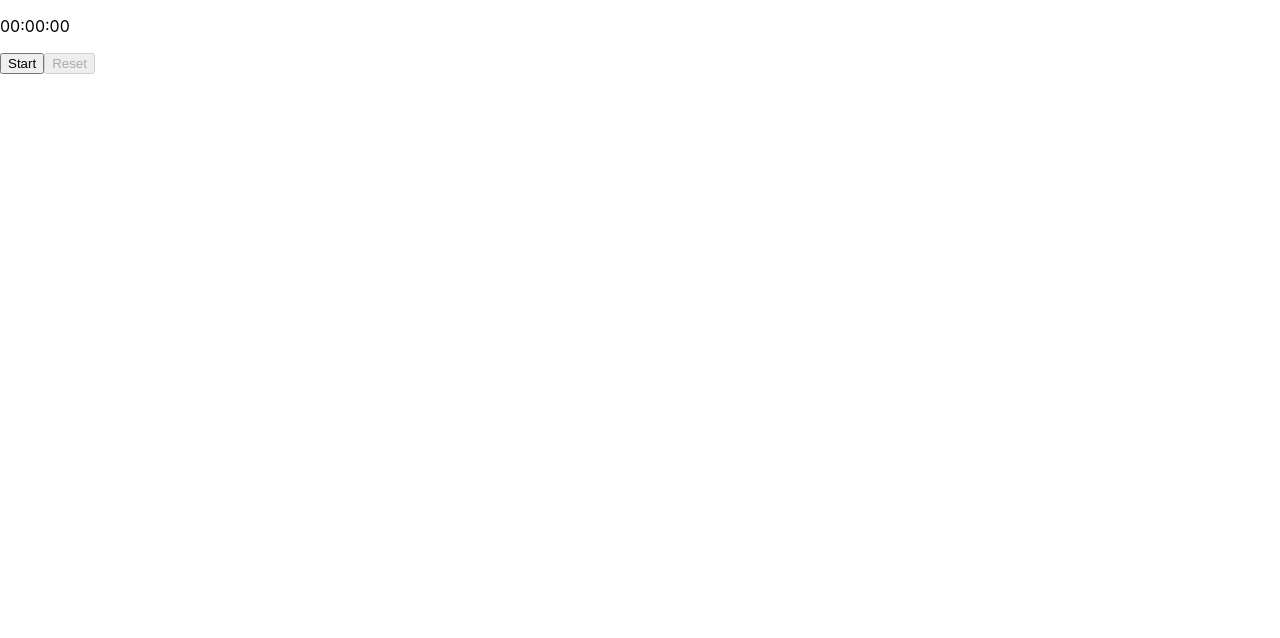
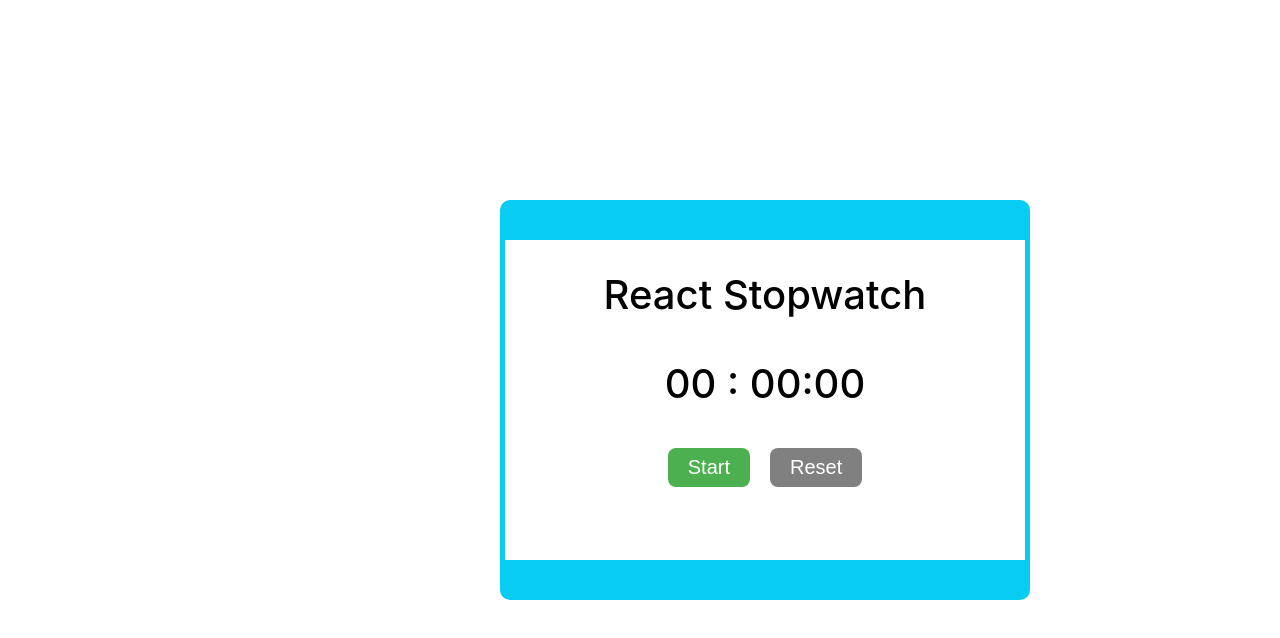
Before and after one commit to iamneo-production/dbefaffbacedfcddddbbedcfcdbadffbabbf, a React (Create React App) app in the folder reactapp/: page / in a window 1280 px wide. Shown: the top 638 px of the page. Built offline with nearby package versions, Linux system fonts and the light colour scheme.

Commit message:
Backup Commit

```diff
--- /dev/null
+++ b/reactapp/src/components/Stopwatch/Stopwatch.css
@@ -0,0 +1,48 @@
+.stopwatch-container {
+    align-items: center;
+    text-align: center;
+    padding: 10px;
+    width: 500px;
+    height: 300px;
+    margin: 200px 500px;
+    /* margin: auto; */
+    border-top: solid rgb(9, 204, 243) 40px;
+    border-left: solid rgb(9, 204, 243) 5px;
+    border-right: solid rgb(9, 204, 243) 5px;
+    border-bottom: solid rgb(9, 204, 243) 40px;
+    border-radius: 10px;
+}
+#header-text {
+    font-size: 40px;
+    font-weight: 500;
+    margin: 20px;
+}
+
+
+.time-text {
+    font-size: 40px;
+    margin: 20px;
+    /* text-align: center; */
+    font-weight: 500;
+    padding: 20px;
+}
+
+.button {
+    font-size: 20px;
+    margin: 0 10px;
+    padding: 8px 20px;
+    border-radius: 8px;
+    background-color: #4CAF50;
+    color: white;
+    border: none;
+    cursor: pointer;
+}
+
+.button:hover {
+    background-color: #3e8e41;
+}
+
+.button:disabled {
+    background-color: #808080;
+    cursor: not-allowed;
+}
--- a/reactapp/src/components/Stopwatch/Stopwatch.jsx
+++ b/reactapp/src/components/Stopwatch/Stopwatch.jsx
@@ -1,71 +1,69 @@
-
-import React, { useState, useRef, useEffect } from 'react';
+import React, { useState, useEffect, useRef } from 'react';
+import './Stopwatch.css';
+import { act } from '@testing-library/react';
 
 
-const Stopwatch = () => {
+function Stopwatch() {
+    const [time, setTime] = useState(0);
+    const intervalRef = useRef(null);
     const [isRunning, setIsRunning] = useState(false);
-  const [elapsedTime, setElapsedTime] = useState(0);
-  const intervalRef = useRef(null);
-
-  useEffect(() => {
-    return () => clearInterval(intervalRef.current);
-  }, []);
+    const [isPaused, setIsPaused] = useState(false);
+    const [isResetDisabled, setIsResetDisabled] = useState(true);
 
     useEffect(() => {
         if (isRunning) {
             intervalRef.current = setInterval(() => {
-        setElapsedTime((prevElapsedTime) => prevElapsedTime + 1000);
+                act(() => {
+                  setTime(prevTime => prevTime + 1);
+                });
             }, 1000);
         } else {
             clearInterval(intervalRef.current);
         }
-  }, [isRunning]);
+    }, [isRunning, intervalRef]);
 
-  const handleStart = () => {
+
+    function handleStart() {
         setIsRunning(true);
-  };
+        setIsResetDisabled(false);
+    }
 
-  const handlePause = () => {
+    function handlePause() {
+        clearInterval(intervalRef.current);
         setIsRunning(false);
-  };
+        setIsPaused(true);
+    }
 
-  const handleReset = () => {
-    setElapsedTime(0);
+    function handleReset() {
+        clearInterval(intervalRef.current);
+        setTime(0);
         setIsRunning(false);
-  };
+        setIsPaused(false);
+        setIsResetDisabled(true);
+    }
 
-  const formatTime = (time) => {
-    const pad = (num) => String(num).padStart(2, '0');
-    const seconds = pad(Math.floor((time / 1000) % 60));
-    const minutes = pad(Math.floor((time / 1000 / 60) % 60));
-    const hours = pad(Math.floor(time / 1000 / 3600));
-    return `${hours}:${minutes}:${seconds}`;
-  };
+    function handleResume() {
+        setIsRunning(true);
+        setIsPaused(false);
+    }
+    const formatTime = (seconds) => {
+        let minutes = Math.floor(seconds / 60);
+        let hours = Math.floor(minutes / 60);
+        let remainingMinutes = minutes % 60;
+        let remainingSeconds = seconds % 60;
+        return `${hours.toString().padStart(2, "0")} : ${remainingMinutes.toString().padStart(2, "0")}:${remainingSeconds.toString().padStart(2, "0")}`
+    }
 
     return (
-    <div className="stopwatch">
-      <p id="time" data-testid="time">
-        {formatTime(elapsedTime)}
-      </p>
-      {isRunning ? (
-        <button id="pause" data-testid="pause" onClick={handlePause}>
-          Pause
-        </button>
-      ) : (
-        <button id="start" data-testid="start" onClick={handleStart}>
-          Start
-        </button>
-      )}
-      <button
-        id="reset"
-        data-testid="reset"
-        onClick={handleReset}
-        disabled={!elapsedTime}
-      >
-        Reset
-      </button>
+        <div className="stopwatch-container">
+            <p id="header-text">React Stopwatch</p>
+            <p id="time" data-testid="time" className="time-text">{formatTime(time)}</p>
+            {isRunning ? <button id="pause" data-testid="pause" className="button" onClick={handlePause}>Pause</button>
+                : !isPaused ? <button id="start" data-testid="start" className="button" onClick={handleStart}>Start</button>
+                    : <button id="resume" data-testid="resume" className="button" onClick={handleResume}>Resume</button>}
+            <button id="reset" data-testid="reset" className="button" disabled={isResetDisabled} onClick={handleReset}>Reset</button>
         </div>
     );
-};
+}
 
 export default Stopwatch;
```
Lines whose indentation alone changed are shown as unchanged.
